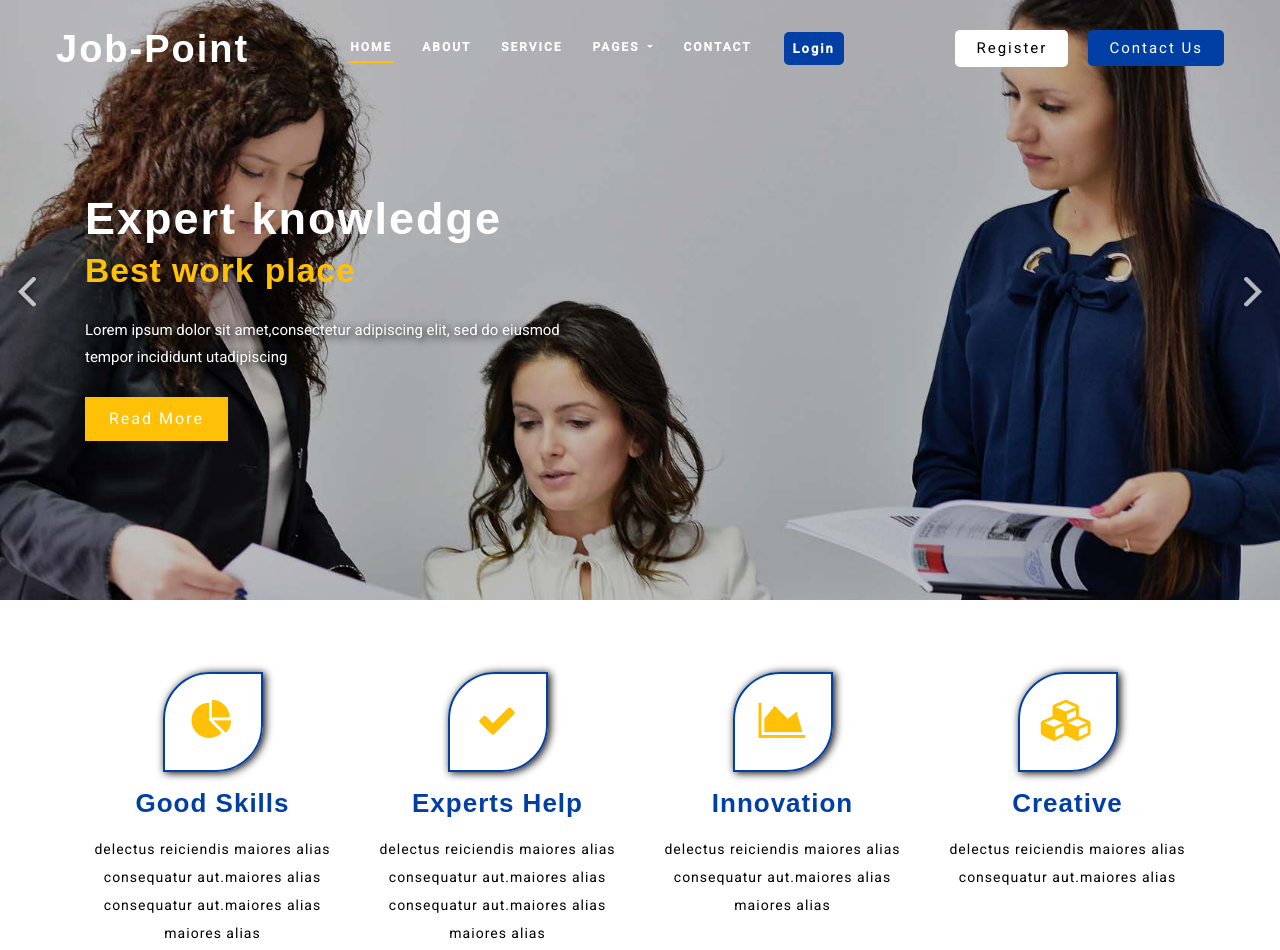
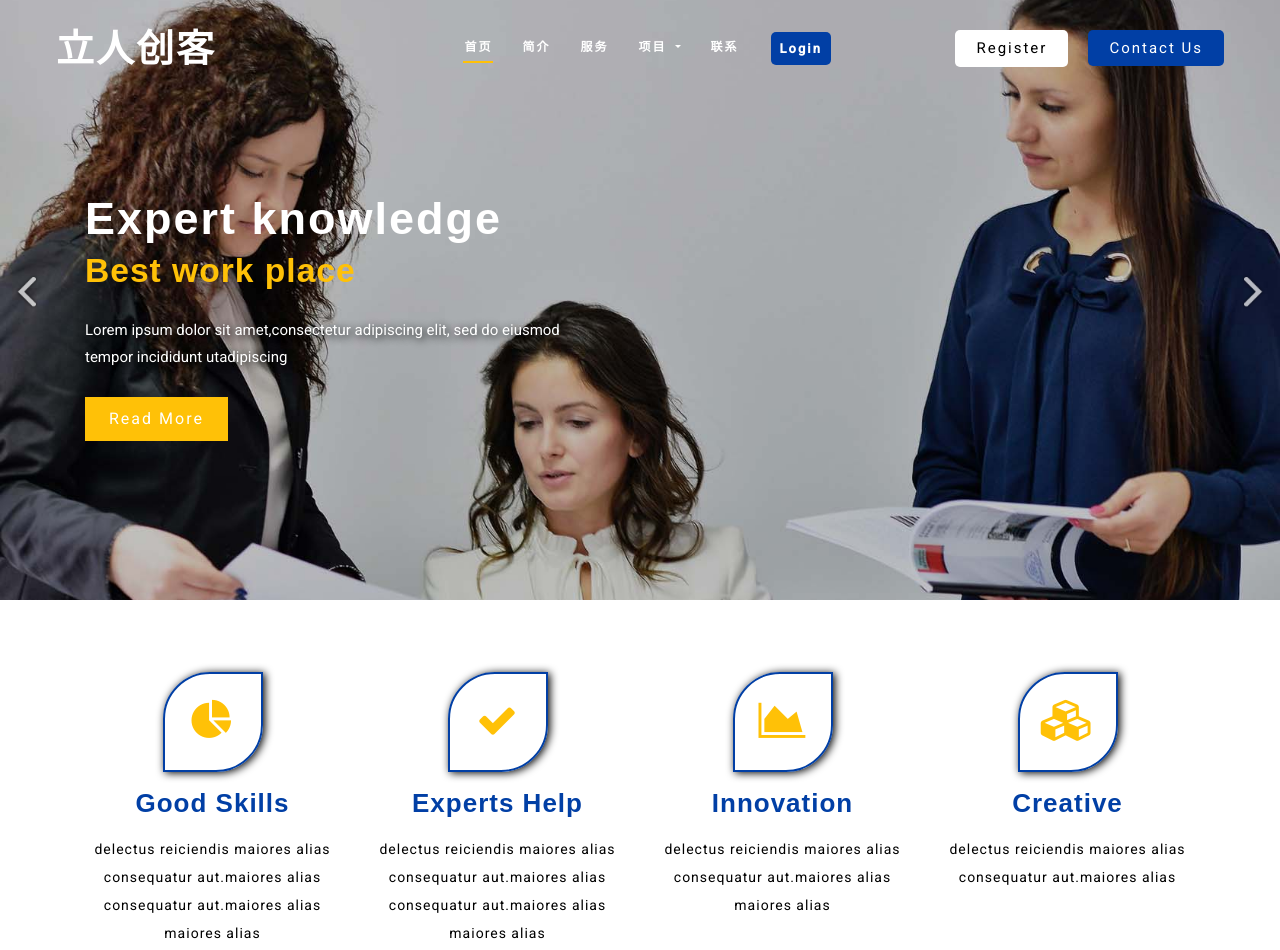
Before and after one commit to xuegoo/xuegoo.github.io, a plain HTML site: page index.html in a window 1280 px wide. Shown: the top 950 px of the page. Drawn offline with Linux system fonts and the light colour scheme; a web font is replaced by a local one.

Commit message:
Update index.html

```diff
--- a/index.html
+++ b/index.html
@@ -35,7 +35,7 @@
             <!--//navigation section -->
             <nav class="navbar navbar-expand-lg navbar-light">
                <div class="hedder-up">
-                  <h1><a class="navbar-brand" href="index.html">Job-Point</a></h1>
+                  <h1><a class="navbar-brand" href="index.html">立人创客</a></h1>
                </div>
                <button class="navbar-toggler" type="button" data-toggle="collapse" data-target="#navbarSupportedContent" aria-controls="navbarSupportedContent" aria-expanded="false" aria-label="Toggle navigation">
                <span class="navbar-toggler-icon"></span>
@@ -43,25 +43,25 @@
                <div class="collapse navbar-collapse justify-content-end" id="navbarSupportedContent">
                   <ul class="navbar-nav ">
                      <li class="nav-item active">
-                        <a class="nav-link" href="index.html">Home <span class="sr-only">(current)</span></a>
+                        <a class="nav-link" href="index.html">首页<span class="sr-only">(current)</span></a>
                      </li>
                      <li class="nav-item">
-                        <a href="about.html" class="nav-link ">About</a>
+                        <a href="about.html" class="nav-link ">简介</a>
                      </li>
                      <li class="nav-item">
-                        <a href="service.html" class="nav-link">Service</a>
+                        <a href="service.html" class="nav-link">服务</a>
                      </li>
                      <li class="nav-item dropdown">
                         <a class="nav-link dropdown-toggle" href="#" id="navbarDropdown" role="button" data-toggle="dropdown" aria-haspopup="true" aria-expanded="false">
-                        Pages
+                        项目
                         </a>
                         <div class="dropdown-menu" aria-labelledby="navbarDropdown">
-                           <a class="nav-link " href="typography.html">Typography</a>
-                           <a href="gallery.html" class="nav-link">Gallery</a>
+                           <a class="nav-link " href="typography.html">编程教育</a>
+                           <a href="gallery.html" class="nav-link">人工智能</a>
                         </div>
                      </li>
                      <li class="nav-item">
-                        <a href="contact.html" class="nav-link">Contact</a>
+                        <a href="contact.html" class="nav-link">联系</a>
                      </li>
                      <li class="nav-button">
                         <button type="button" class="btn login-hedder" data-toggle="modal" data-target="#exampleModalCenter">
```
